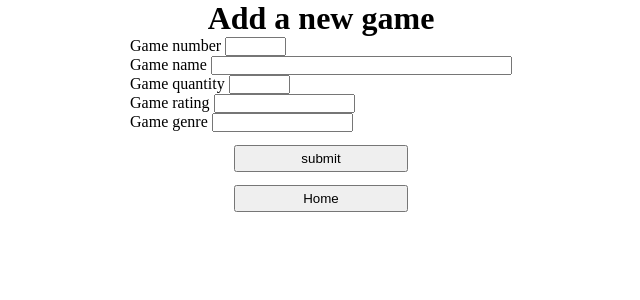
After one commit to jasondansie/nodejs-final-project, a Node server app: page /inputForm in a window 1280 px wide. The commit adds this page. Shown: the top 300 px of the page, without its empty margins (319-959 px from the left). Run offline with Node 20, Linux system fonts and the light colour scheme.

Commit message:
adds crud to index.js styling and code refactoring

```diff
--- a/index.js
+++ b/index.js
@@ -9,7 +9,6 @@ const app = express();
 const { port, host, storage } = require('./serverConfig.json');
 
 const Datastorage = require(path.join(__dirname, storage.storageFolder, storage.dataLayer));
-console.log(Datastorage);
 
 const dataStorage = new Datastorage();
 
@@ -27,6 +26,104 @@ app.get('/all', (req, res) =>
     dataStorage.getAll().then(data => res.render('allGames', {result:data}))
 );
 
+app.get('/getGame', (req, res) =>
+    res.render('getSingleGame',{
+        title: 'get',
+        header1:'get',
+        action:'/getSingleGame'
+    })
+);
 
+app.post('/getSingleGame', (req, res) => {
+    if (!req.body) return res.sendStatus(500);
+
+    dataStorage.getOne(req.body.id)
+    .then(game => res.render('gamePage', {result:game}))
+    .catch(error => sendErroPage(res, error));
+});
+
+app.get('/inputForm', (req, res) =>
+res.render('form', {
+    title: "Add game",
+    header1: "Add a new game",
+    action: "/input",
+    number: {value: "", readonly: ""},
+    name: {value: "", readonly: ""},
+    quantity: {value: "", readonly: ""},
+    rating: {value: "", readonly: ""},
+    genre: {value: "", readonly: ""},
+})
+);
+
+app.post('/input', (req, res) => {
+    if (!req.body) return res.statusCode(500);
+
+    dataStorage.insert(req.body)
+    .then(status => sendStatusPage(res, status))
+    .catch(error => sendErroPage(res, error))
+})
+
+app.get('/updateForm', (req, res) =>
+res.render('form', {
+    title: "Update game",
+    header1: "Update game data",
+    action: "/updateData",
+    number: {value: "", readonly: ""},
+    name: {value: "", readonly: "readonly"},
+    quantity: {value: "", readonly: "readonly"},
+    rating: {value: "", readonly: "readonly"},
+    genre: {value: "", readonly: "readonly"},
+})
+);
+
+app.post('/updateData', (req, res) => {
+    if(!req.body) return res.sendStatus(500);
+
+    dataStorage.getOne(req.body.number)
+    .then(game =>
+        res.render('form', {
+            title: "Update game",
+            header1: "Update game data",
+            action: "/update",
+            number: {value: game.number, readonly: "readonly"},
+            name: {value: game.name, readonly: ""},
+            quantity: {value: game.quantity, readonly: ""},
+            rating: {value: game.rating, readonly: ""},
+            genre: {value: game.genre, readonly: ""},
+        }))
+    .catch(error => sendErroPage(res, error));
+});
+
+app.post('/update', (req, res) => {
+    if (!req.body) return res.statusCode(500);
+
+    dataStorage.update(req.body)
+    .then(status => sendStatusPage(res, status))
+    .catch(error => sendErroPage(res, error))
+});
+
+app.get('/removeGame', (req, res) =>
+    res.render('getSingleGame',{
+        title: 'Remove',
+        header1:'Remove',
+        action:'/removeGame'
+    })
+);
+
+app.post('/removeGame', (req, res) => {
+    if (!req.body) return res.sendStatus(500);
+
+    dataStorage.remove(req.body.id)
+    .then(status => sendStatusPage(res, status))
+    .catch(error => sendErroPage(res, error));
+});
 
 app.listen(port, host, () => console.log(`Server running on port ${port} on ${host}`));
+
+const sendErroPage = (res, error, title='Error', header1='Error') => {
+    sendStatusPage(res, error, title, header1);
+}
+
+const sendStatusPage = (res, status, title='Status', header1='Status') => {
+    return res.render('statusPage', {title, header1, status});
+}
--- a/pages/allGames.ejs
+++ b/pages/allGames.ejs
@@ -2,7 +2,10 @@
 <html lang="en">
 <head>
     <meta charset="UTF-8">
+    <link rel="stylesheet" href="/styles/styles.css">
+
     <title>Games</title>
+
 </head>
 <body>
     <main>
--- /dev/null
+++ b/pages/form.ejs
@@ -0,0 +1,47 @@
+<!DOCTYPE html>
+<html lang="en">
+<head>
+    <meta charset="UTF-8">
+
+    <link rel="stylesheet" href="/styles/styles.css">
+
+    <title><%= title %> </title>
+
+</head>
+<body>
+    <main>
+        <h1><%= header1 %> </h1>
+        <form action="<%= action %> " method="POST">
+            <div>
+                <p>
+                    <label for="number">Game number</label>
+                    <input type="text" id="number" name="number" size="5"
+                    value="<%= number.value %>" <%= number.readonly %> >
+                </p>
+                <p>
+                    <label for="name">Game name</label>
+                    <input type="text" id="name" name="name" size="35"
+                    value="<%= name.value %>" <%= name.readonly %> >
+                </p>
+                <p>
+                    <label for="quantity">Game quantity</label>
+                    <input type="text" id="quantity" name="quantity" size="5"
+                    value="<%= quantity.value %>" <%= name.readonly %> >
+                </p>
+                <p>
+                    <label for="rating">Game rating</label>
+                    <input type="text" id="rating" name="rating" size="15"
+                    value="<%= rating.value %>" <%= rating.readonly %> >
+                </p>
+                <p>
+                    <label for="genre">Game genre</label>
+                    <input type="text" id="genre" name="genre" size="15"
+                    value="<%= genre.value %>" <%= genre.readonly %> >
+                </p>
+            </div>
+            <button type="submit">submit</button>
+        </form>
+        <a href="/"><button>Home</button></a>
+    </main>
+</body>
+</html>
--- a/pages/getSingleGame.ejs
+++ b/pages/getSingleGame.ejs
@@ -2,13 +2,15 @@
 <html lang="en">
 <head>
     <meta charset="UTF-8">
+
+    <link rel="stylesheet" href="/styles/styles.css">
 
     <title><%= title %> </title>
 </head>
 <body>
     <main>
         <h1><%= header1 %> </h1>
-        <form action="<%= action %>" method="post">
+        <form action="<%= action %>" method="POST">
             <p>
                 <label for="id">Game number:</label>
                 <input type="text" name="id" id="id" size="5">
--- /dev/null
+++ b/public/styles/styles.css
@@ -0,0 +1,55 @@
+*{
+    margin: 0;
+    padding: 0;
+    box-sizing: border-box;
+}
+
+main, form {
+    display: grid;
+    align-items: center;
+    justify-items: center;
+}
+
+input[readonly] {
+    background-color: lightgray;
+}
+
+table {
+    border-collapse: collapse;
+    margin-bottom: 1em;
+}
+
+table, th, td {
+    border: solid black;
+    padding: 0.5em;
+}
+
+thead {
+    background-color: khaki;
+}
+
+button {
+    font-family: sans-serif;
+    width: 13em;
+    height: 2em;
+
+    margin-top: 1em;
+}
+
+.gameData p{
+    margin-top: 1em;
+}
+
+p.error {
+    border: dotted green 2px;
+    padding: 1em;
+}
+
+p.info {
+    border: solid green 2px;
+    padding: 1em;
+}
+
+h1.error {
+    color: red;
+}
```
Also changed, not shown: menu.html (+8 -0 lines), pages/gamePage.ejs (added, +22 -0 lines), pages/statusPage.ejs (added, +17 -0 lines), storage/Dansie_Jason_games.json, storage/dataStorageLayer.js, storage/statusCodes.js.
